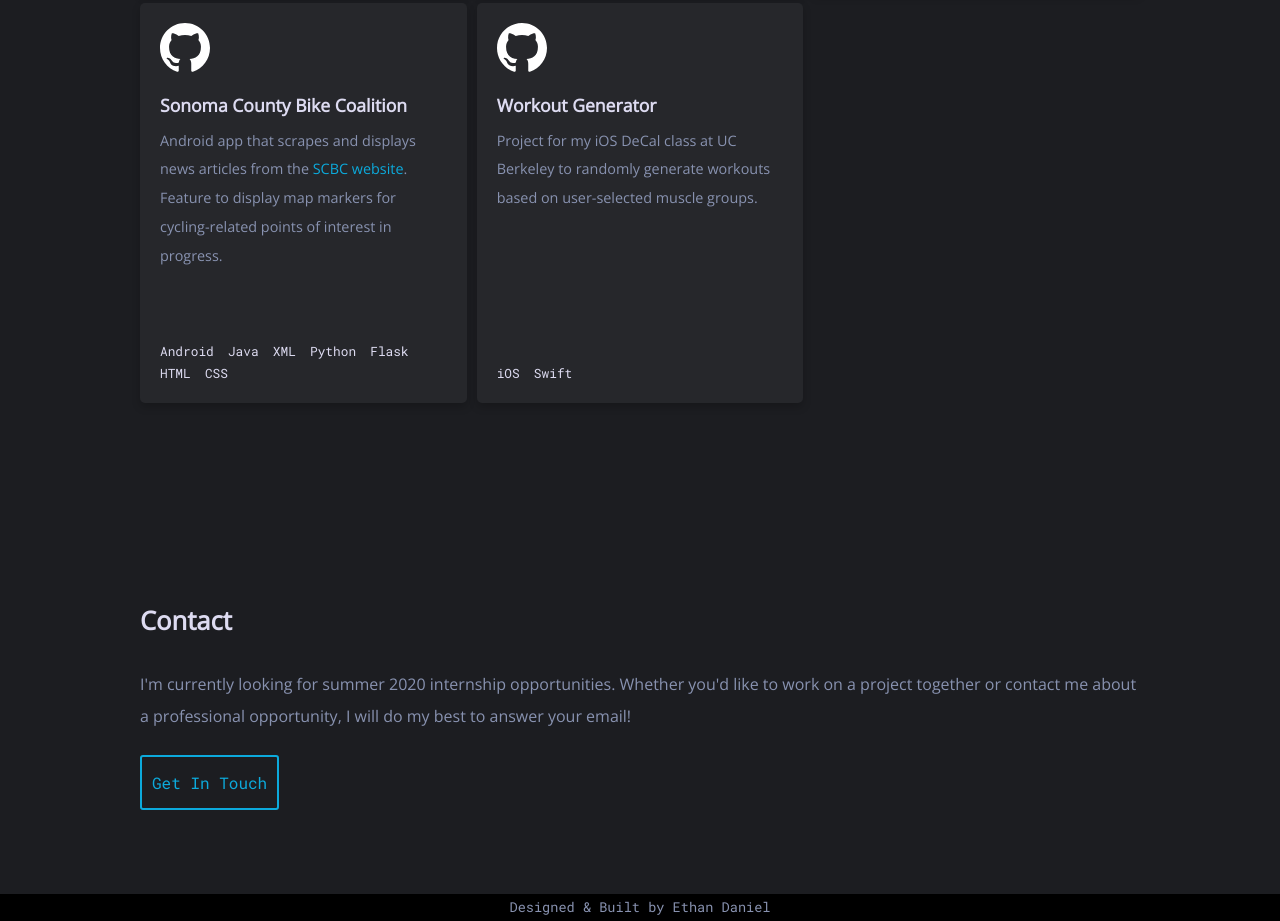
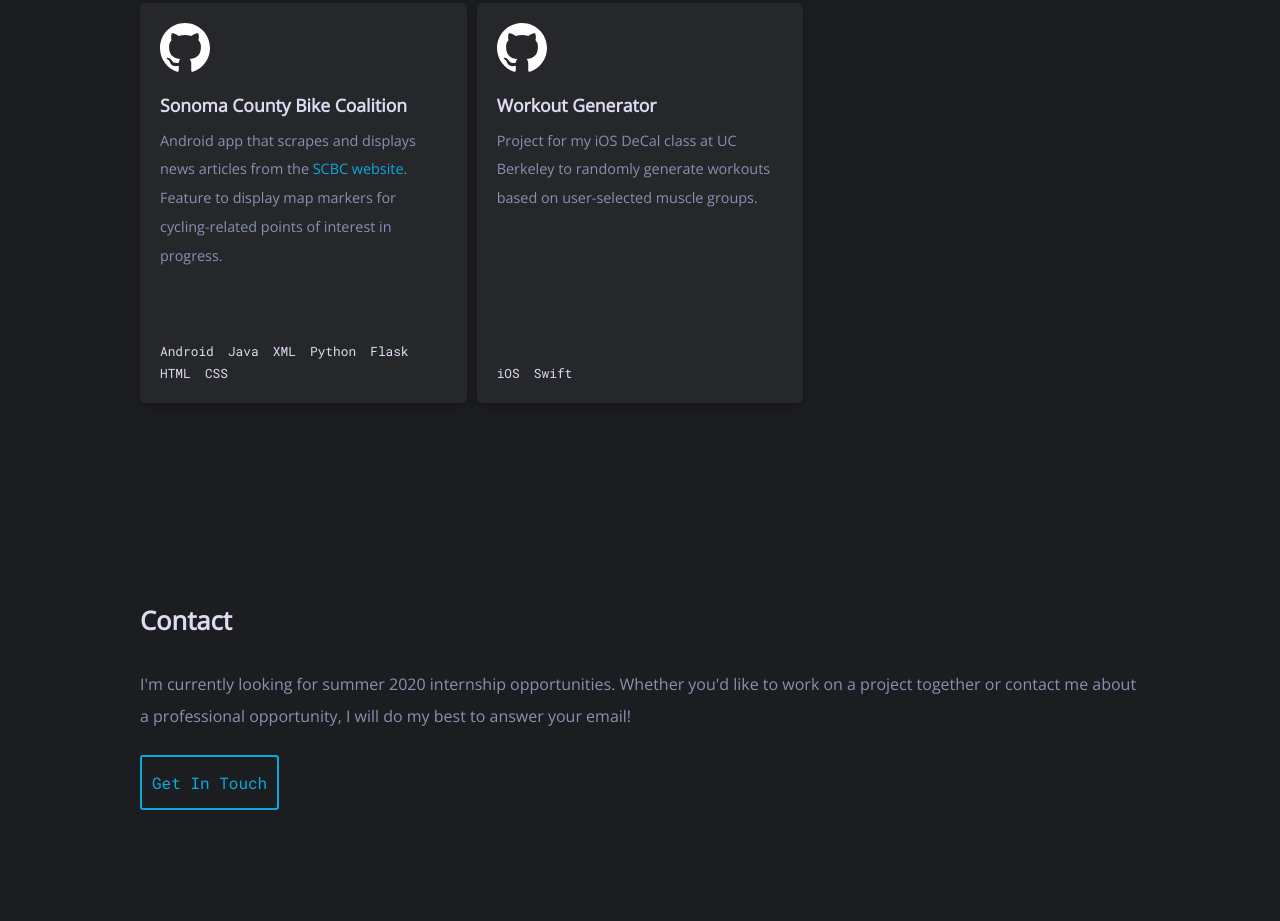
Before and after one commit to ethancdaniel/ethancdaniel.github.io, a plain HTML site: page index.html in a window 1280 px wide. Shown: the part 2773-3694 px from the top of the page. After the commit the page ends 3667 px from the top, so only its background shows below. Drawn offline with nearby package versions, Linux system fonts and the light colour scheme.

Commit message:
remove footer

```diff
--- a/index.html
+++ b/index.html
@@ -221,9 +221,6 @@
 				<a href="mailto:ethandaniel@berkeley.edu" id="link-contact">Get In Touch</a>
 			</section>
 		</main>
-		<footer>
-			<p>Designed & Built by Ethan Daniel</p>
-		</footer>
 		<script src="main.js"></script>
 	</body>
 </html>
--- a/main.css
+++ b/main.css
@@ -64,17 +64,6 @@ h6 {
 	color: #0CAADC;
 	font-size: 1.3em;
 	margin-left: 5px;
-}
-
-footer {
-	background-color: black;
-}
-footer p {
-	align-items: center;
-	display: flex;
-	font-family: 'Roboto Mono', monospace;
-	justify-content: center;
-	font-size: 0.85em;
 }
 
 nav {
```
